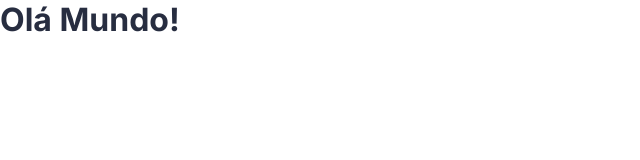
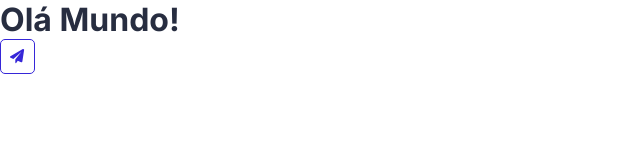
Before and after one commit to SpaceCoffee-dev/dsmeta, a React (Vite) app in the folder frontend/: page / in a window 1280 px wide. Shown: the top 160 px of the page, without its empty margins (0-640 px from the left). Built offline with nearby package versions, Linux system fonts and the light colour scheme.

Commit message:
Primeiro Componente em React

```diff
--- a/frontend/src/App.tsx
+++ b/frontend/src/App.tsx
@@ -1,6 +1,11 @@
+import SendMessageButton from "./components/SendMessageButton"
+
 function App() {
   return(
-    <h1>Olá Mundo!</h1>
+    <>
+      <h1>Olá Mundo!</h1>
+      <SendMessageButton/>
+    </>
   )
 }
 
--- /dev/null
+++ b/frontend/src/components/SendMessageButton/index.tsx
@@ -0,0 +1,15 @@
+import './styles.css'
+
+function SendMessageButton() {
+    return (
+        <>
+            <div className="btn-send">
+                <svg xmlns="http://www.w3.org/2000/svg" width="14.14" height="14.14" viewBox="0 0 14.14 14.14">
+                    <path id="send-icon" d="M14.131,1.025,12.363,12.489a.883.883,0,0,1-1.214.681L7.764,11.759l-1.4,2.107a.548.548,0,0,1-.481.281.574.574,0,0,1-.574-.574V10.917a.883.883,0,0,1,.186-.542l6-7.716-8.112,7.3L.545,8.776A.887.887,0,0,1,0,7.991a.859.859,0,0,1,.444-.822L12.82.124a.883.883,0,0,1,1.311.9Z" transform="translate(-0.002 -0.007)" fill="#3627d8" />
+                </svg>
+            </div>
+        </>
+    )
+}
+
+export default SendMessageButton
--- /dev/null
+++ b/frontend/src/components/SendMessageButton/styles.css
@@ -0,0 +1,35 @@
+.btn-send {
+    width: 35px;
+    height: 35px;
+    display: flex;
+    align-items: center;
+    justify-content: center;
+    border-radius: 5px;
+    border: 1px solid var(--color-theme);
+}
+
+.btn-send:hover {
+    cursor: pointer;
+    background-color: var(--color-theme);
+    color: var(--dark-text-color);
+}
+
+.btn-send:hover svg path {
+    fill: var(--dark-text-color);
+}
+
+.btn-send .img-btn {
+    width: 100%;
+}
+
+/* Dark Theme */
+
+body.dark .btn-send{
+    background-color: var(--primary-color);
+    border: none;
+}
+
+body.dark .btn-send:hover{
+    background-color: transparent;
+    border: 1px solid var(--primary-color);
+}
--- a/frontend/src/index.css
+++ b/frontend/src/index.css
@@ -32,3 +32,9 @@ body{
 
     --color-theme: #3627D8;
 }
+
+/* Dark Theme */
+body.dark{
+    color: var(--dark-text-color);
+    background-color: var(--dark-primary-color);
+}
```
Also changed, not shown: frontend/src/assets/img/send-icon.svg (added).
